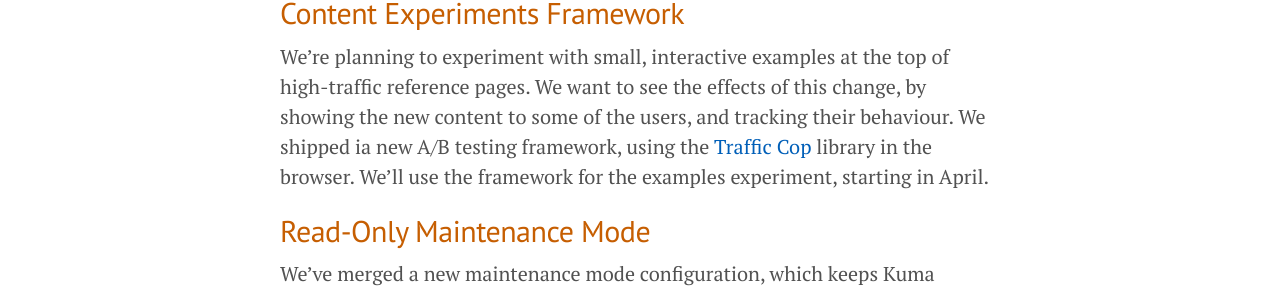
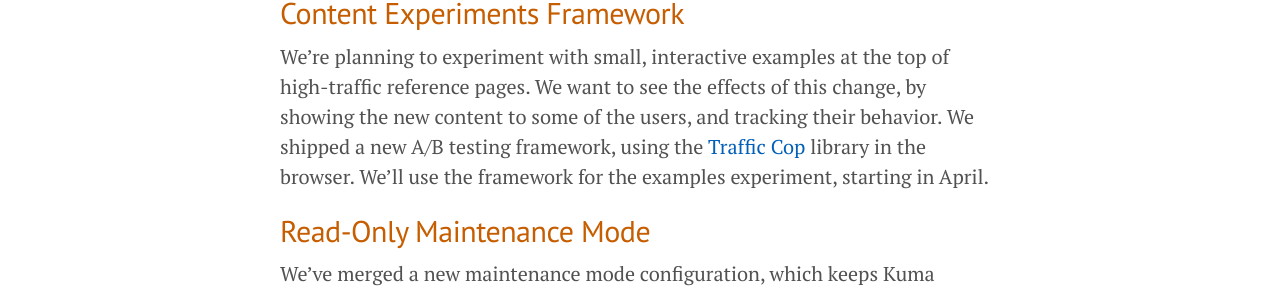
Before and after one commit to mozilla/meao, a Jekyll site: the page built from _posts/2017-04-05-kuma-report.md, in a window 1280 px wide and 1400 px high, scrolled down 357 px. Shown: the part 217-511 px from the top of the window. Built offline with Jekyll 4.4.1, drawn with Linux system fonts in a browser that asks for light colours; some of the changed text lies outside the part shown.

Commit message:
Fix spelling in March Kuma Report

```diff
--- a/_posts/2017-04-05-kuma-report.md
+++ b/_posts/2017-04-05-kuma-report.md
@@ -30,7 +30,7 @@ Content Experiments Framework
 We're planning to experiment with small, interactive examples at the top of
 high-traffic reference pages. We want to see the effects of this change,
 by showing the new content to some of the users, and tracking their
-behaviour.  We shipped ia new A/B testing framework, using the
+behavior.  We shipped a new A/B testing framework, using the
 [Traffic Cop](https://github.com/mozilla/trafficcop) library in the browser.
 We'll use the framework for the examples experiment, starting in April.
 
```
Also changed, not shown: other parts of _posts/2017-04-05-kuma-report.md (+1 -1 lines).
